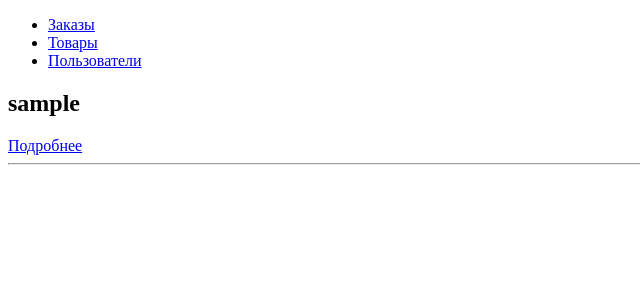
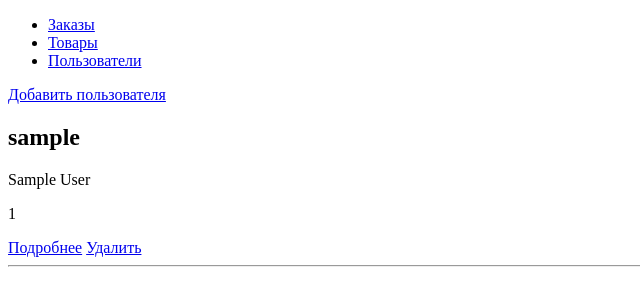
Before and after one commit to lindoro7/php.learning, a PHP site: page / in a window 1280 px wide. Shown: the top 306 px of the page, without its empty margins (0-640 px from the left). Run offline with PHP 8.4, Linux system fonts and the light colour scheme; tables that the repository leaves empty or names only in its code hold one stand-in row (values such as "Sample post").

Commit message:
Готов CRUD для User

```diff
--- a/controllers/GoodController.php
+++ b/controllers/GoodController.php
@@ -21,6 +21,11 @@ class GoodController
       return '404';
     }
     return $this->$action();
+  }
+
+  public function addAction()
+  {
+    return $this->render('goodAdd');
   }
 
   public function oneAction()
--- a/controllers/OrderController.php
+++ b/controllers/OrderController.php
@@ -21,6 +21,11 @@ class OrderController
       return '404';
     }
     return $this->$action();
+  }
+
+  public function addAction()
+  {
+    return $this->render('orderAdd');
   }
 
   public function oneAction()
--- a/controllers/UserController.php
+++ b/controllers/UserController.php
@@ -23,17 +23,83 @@ class UserController
     return $this->$action();
   }
 
+  public function addAction()
+  {
+    if($_SERVER['REQUEST_METHOD'] != 'POST')
+    {
+      return $this->render('userAdd');
+    }
+
+    if(empty($_POST['login']) || empty($_POST['password']))
+    {
+      $message = 'Заполните поле';
+      if(empty($_POST['login']))
+      {
+        $message .= " login";
+      }
+
+      if(empty($_POST['password']))
+      {
+        $message .= " password";
+      }
+      if($message != 'Заполните поле')
+      {
+        echo $message;
+      }
+      return $this->render('userAdd');
+    }
+
+    $user = new User(DB::getInstance());
+    $user->name = $_POST['name'];
+    $user->login = $_POST['login'];
+    $user->password = $_POST['password'];
+    unset($_POST);
+    $user->insert();
+    return header('Location: ?c=user&a=all');
+  }
+
+
   public function oneAction()
   {
     $id = $this->getId();
     $user =(new User(DB::getInstance()))->getOne($id);
     return $this->render('userOne', ['user' => $user]);
   }
+  public function changeAction()
+  {
+    if($_SERVER['REQUEST_METHOD'] != 'POST')
+    {
+      $id = $this->getId();
+      $user =(new User(DB::getInstance()))->getOne($id);
+      return $this->render('userChange', ['user' => $user]);
+    }
+
+    $user = new User(DB::getInstance());
+    $user->id = $this->getId();
+    $user->name = $_POST['name'];
+    $user->login = $_POST['login'];
+    unset($_POST);
+    $user->update($user->id);
+    return $this->render('userOne', ['user' => $user]);
+  }
+  public function hangeAction()
+  {
+    $id = $this->getId();
+    $user =(new User(DB::getInstance()))->getOne($id);
+    return $this->render('userChange', ['user' => $user]);
+  }
 
   public function allAction()
   {
     $users =(new User(DB::getInstance()))->getAll();
     return $this->render('userAll', ['users' => $users]);
+  }
+
+  public function delAction()
+  {
+    $id = $this->getId();
+    $user =(new User(DB::getInstance()))->delete($id);
+    return header('Location: ?c=user&a=all');
   }
 
   public function render($template, $params = [])
--- a/models/Model.php
+++ b/models/Model.php
@@ -57,7 +57,6 @@ abstract class Model
     }
     $sql = "INSERT INTO {$tableName} (" . implode(', ', $queryKeys ) . ")
             VALUES (" . implode(', ', $queryValues) .")";
-            var_dump($sql);
     return $this->getDB()->find($sql, $params);
   }
 
@@ -81,9 +80,6 @@ abstract class Model
     $sql = "UPDATE {$tableName}
             SET " . implode(', ',$queryString) .
             " WHERE id = $id";
-
-            var_dump($sql);
-
     return $this->getDB()->find($sql, $params);
   }
 
--- a/views/goodAll.php
+++ b/views/goodAll.php
@@ -1,6 +1,7 @@
 <?php
 /**@var \app\models\Good[] $goods */
 ?>
+<a href="?c=good&a=add">Добавить товар</a>
 <?php foreach($goods as $good) :?>
   <h2><?= $good->title?></h2>
   <p><?= $good->description?></p>
--- a/views/orderAll.php
+++ b/views/orderAll.php
@@ -1,6 +1,7 @@
 <?php
 /**@var \app\models\Order[] $orders */
 ?>
+<a href="?c=order&a=add">Добавить заказ</a>
 <?php foreach($orders as $order) :?>
   <h2>Заказ №:<?= $order->id?></h2>
   <a href="?c=order&a=one&id=<?=$order->id?>">Подробнее</a>
--- a/views/userAll.php
+++ b/views/userAll.php
@@ -1,8 +1,12 @@
 <?php
 /**@var \app\models\User[] $users */
 ?>
+<a href="?c=user&a=add">Добавить пользователя</a>
 <?php foreach($users as $user) :?>
   <h2><?= $user->login?></h2>
+  <p><?= $user->name?></p>
+  <p><?= $user->id?></p>
   <a href="?c=user&a=one&id=<?=$user->id?>">Подробнее</a>
+  <a href="?c=user&a=del&id=<?=$user->id?>">Удалить</a>
   <hr>
 <?php endforeach; ?>
--- a/views/userOne.php
+++ b/views/userOne.php
@@ -3,4 +3,5 @@
 ?>
 
 <h2><?= $user->login?></h2>
+<a href="?c=user&a=change&id=<?= $user->id?>">Изменить</a>
 <hr>
```
Also changed, not shown: views/goodAdd.php (added, +8 -0 lines), views/orderAdd.php (added, +8 -0 lines), views/userAdd.php (added, +7 -0 lines), views/userChange.php (added, +8 -0 lines).
